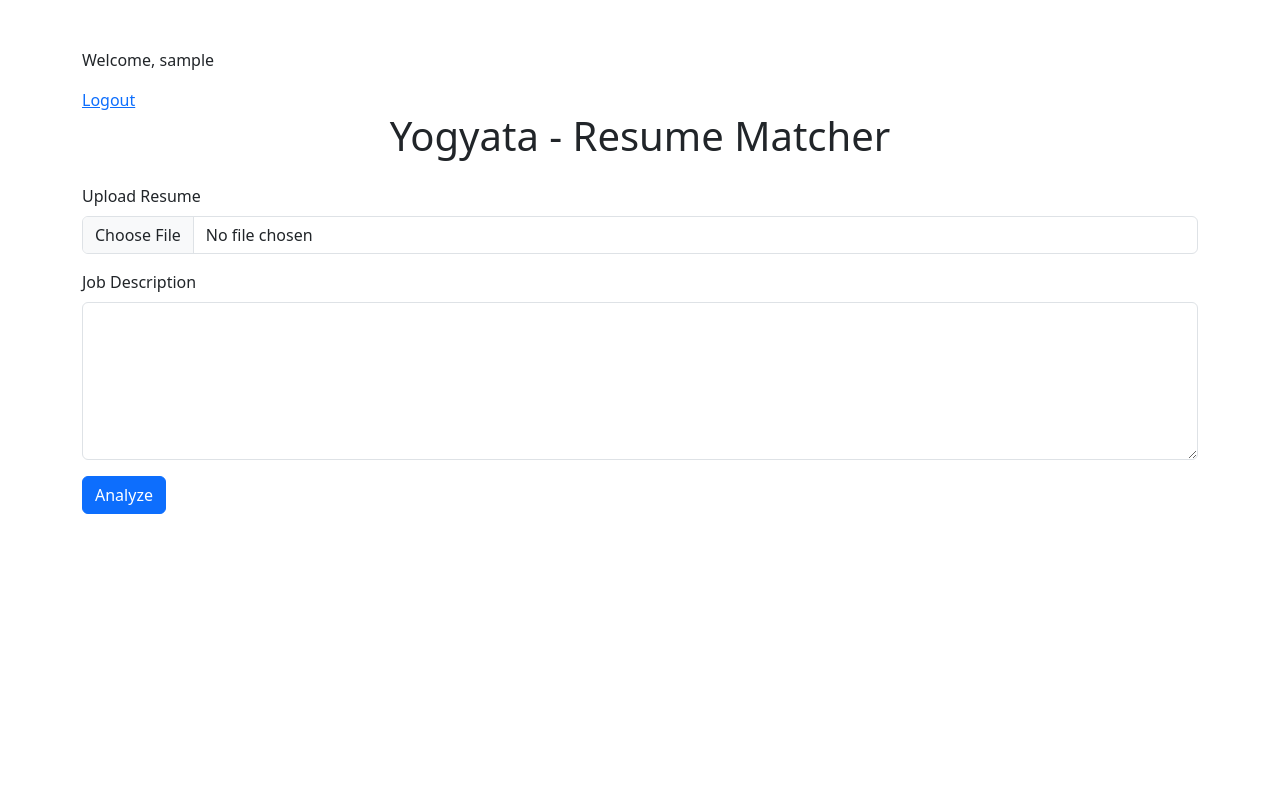
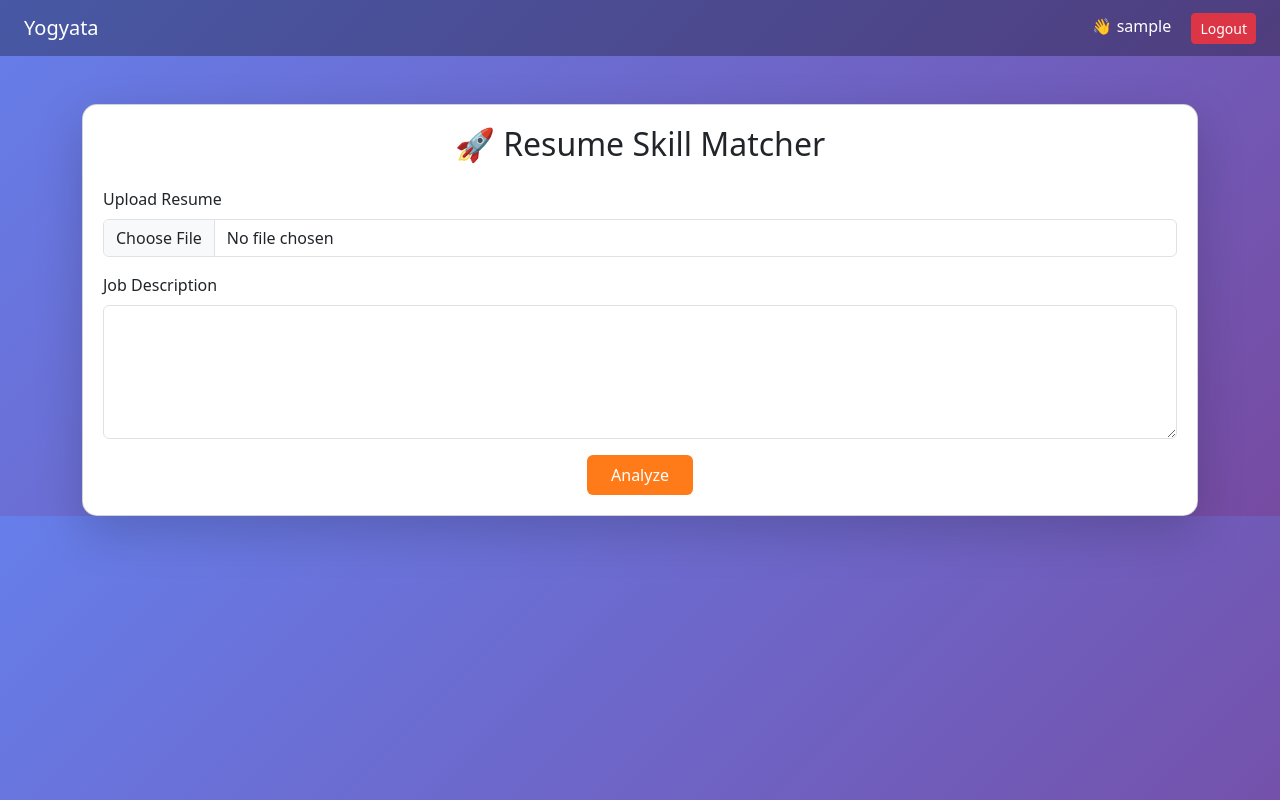
Before and after one commit to RAUNAKSHUKLA9939/yogyata-resume-skill-matcher, a Django app: page / in a window 1280 px wide. Run offline with Django 5.2, Linux system fonts and the light colour scheme; the visitor is signed in with stand-in values (Sample User, id 1).

Commit message:
Improved UI with colorful design and interactive buttons

```diff
--- a/matcher/templates/home.html
+++ b/matcher/templates/home.html
@@ -1,21 +1,62 @@
-{% if user.is_authenticated %}
-    <p>Welcome, {{ user.username }}</p>
-    <a href="{% url 'logout' %}">Logout</a>
-{% else %}
-    <a href="{% url 'login' %}">Login</a>
-    <a href="{% url 'signup' %}">Signup</a>
-{% endif %}
 <!DOCTYPE html>
 <html>
 <head>
     <title>Yogyata</title>
     <link href="https://cdn.jsdelivr.net/npm/bootstrap@5.3.0/dist/css/bootstrap.min.css" rel="stylesheet">
+
+    <style>
+        body {
+            background: linear-gradient(135deg, #667eea, #764ba2);
+            color: white;
+        }
+
+        .card {
+            border-radius: 15px;
+            padding: 20px;
+        }
+
+        .btn-custom {
+            background-color: #ff7a18;
+            border: none;
+            color: white;
+            transition: 0.3s;
+        }
+
+        .btn-custom:hover {
+            background-color: #ff4b2b;
+            transform: scale(1.05);
+        }
+
+        .navbar {
+            background: rgba(0,0,0,0.3);
+        }
+    </style>
 </head>
-<body class="container mt-5">
 
-    <h1 class="text-center">Yogyata - Resume Matcher</h1>
+<body>
 
-    <form method="POST" enctype="multipart/form-data" class="mt-4">
+<!-- NAVBAR -->
+<nav class="navbar navbar-expand-lg navbar-dark px-4">
+    <a class="navbar-brand" href="#">Yogyata</a>
+
+    <div class="ms-auto">
+        {% if user.is_authenticated %}
+            <span class="me-3">👋 {{ user.username }}</span>
+            <a href="{% url 'logout' %}" class="btn btn-danger btn-sm">Logout</a>
+        {% else %}
+            <a href="{% url 'login' %}" class="btn btn-light btn-sm">Login</a>
+            <a href="{% url 'signup' %}" class="btn btn-warning btn-sm">Signup</a>
+        {% endif %}
+    </div>
+</nav>
+
+<!-- MAIN CARD -->
+<div class="container mt-5">
+    <div class="card shadow-lg bg-white text-dark">
+
+        <h2 class="text-center mb-4">🚀 Resume Skill Matcher</h2>
+
+        <form method="POST" enctype="multipart/form-data">
             {% csrf_token %}
 
             <div class="mb-3">
@@ -25,11 +66,16 @@
 
             <div class="mb-3">
                 <label class="form-label">Job Description</label>
-            <textarea name="job_desc" class="form-control" rows="6"></textarea>
+                <textarea name="job_desc" class="form-control" rows="5"></textarea>
             </div>
 
-        <button class="btn btn-primary">Analyze</button>
+            <div class="text-center">
+                <button class="btn btn-custom px-4 py-2">Analyze</button>
+            </div>
         </form>
+
+    </div>
+</div>
 
 </body>
 </html>
```
Lines whose indentation alone changed are shown as unchanged.
